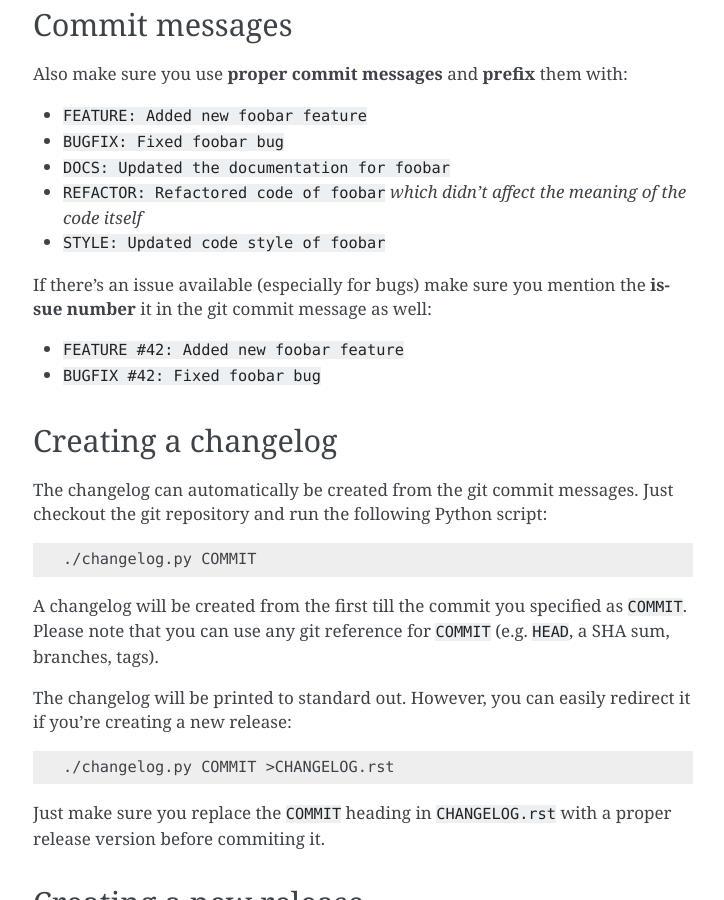
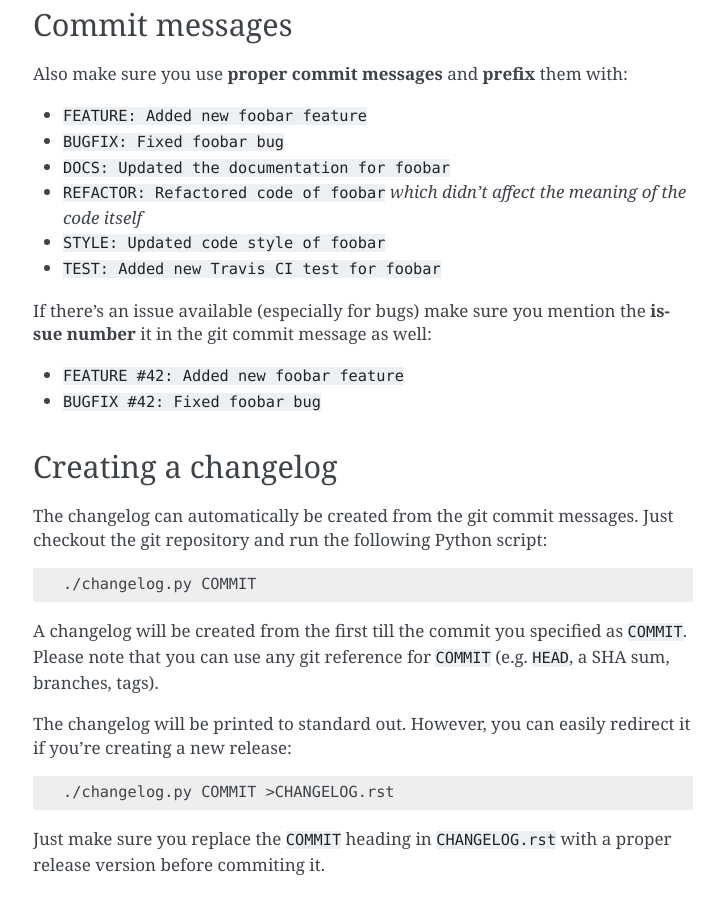
Before and after one commit to confirm/ansibleci, a Sphinx documentation site: the page built from docs/contribution.rst, in a window 1280 px wide and 900 px high, scrolled down 1748 px. Shown: the whole window, without its empty margins (387-1111 px from the left). Built offline with Sphinx 7.4.7, drawn with Linux system fonts in a browser that asks for light colours.

Commit message:
DOCS: Added TEST commit message prefix

```diff
--- a/docs/contribution.rst
+++ b/docs/contribution.rst
@@ -83,6 +83,7 @@ Also make sure you use **proper commit messages** and **prefix** them with:
 * ``DOCS: Updated the documentation for foobar``
 * ``REFACTOR: Refactored code of foobar`` *which didn't affect the meaning of the code itself*
 * ``STYLE: Updated code style of foobar``
+* ``TEST: Added new Travis CI test for foobar``
 
 If there's an issue available (especially for bugs) make sure you mention the **issue number** it in the git commit message as well:
 
```
